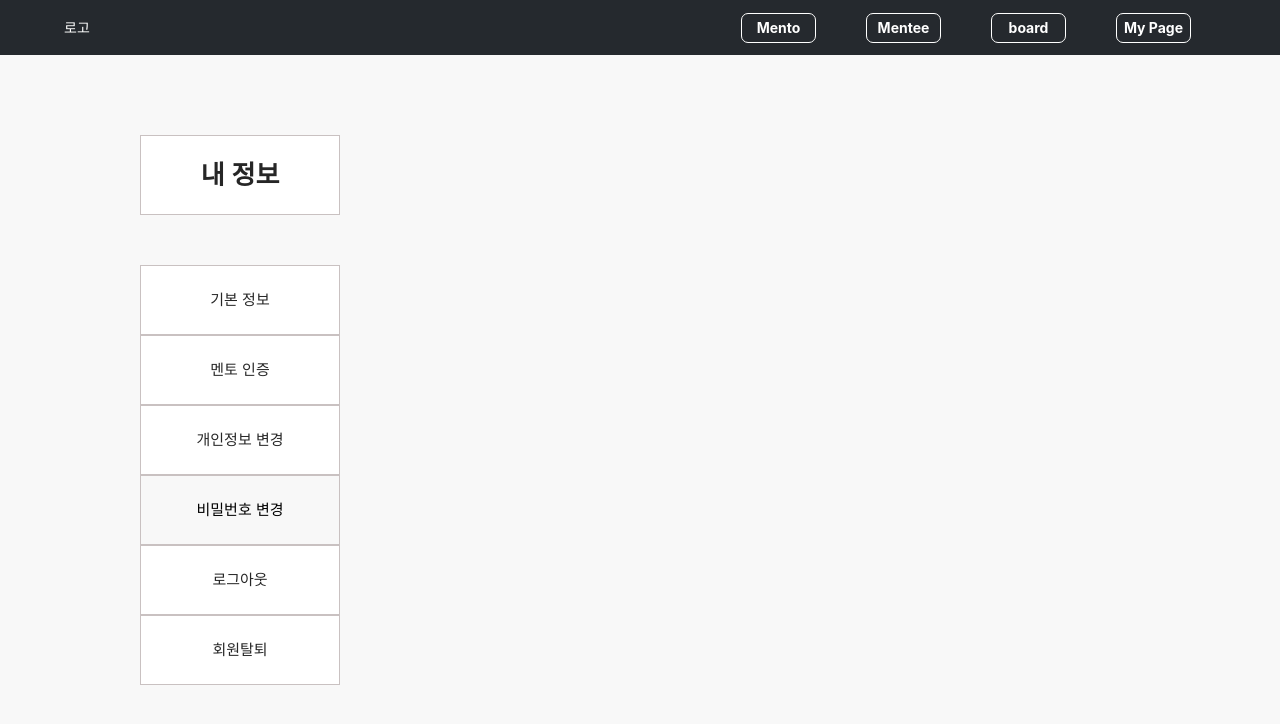
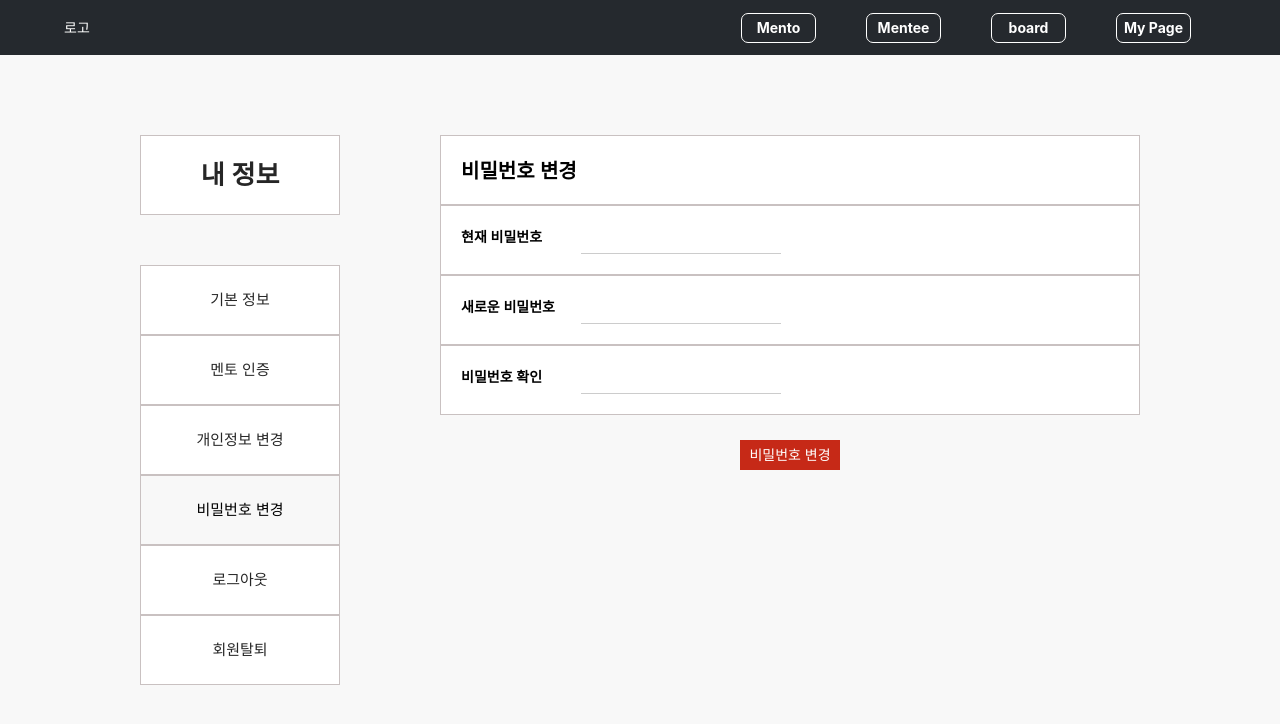
Before and after one commit to taewankang/elekant_front, a React (Create React App) app in the folder front/: page /mypage in a window 1280 px wide. Both pictures are taken after a click on the button "비밀번호 변경". Shown: the top 724 px of the page. Built offline with nearby package versions, Linux system fonts and the light colour scheme.

Commit message:
my page - changePassword

```diff
--- a/front/src/component/mypage/ChangePassword.js
+++ b/front/src/component/mypage/ChangePassword.js
@@ -1,10 +1,66 @@
-import React from 'react';
+//마이 페이지 - 비밀번호 변경
+import React, {useState, useEffect} from 'react';
+import {Block, Bold, Input, Title, CompleteButton, ButtonContainer} from './style';
+import styled from 'styled-components';
+import {BUTTON_COLOR} from '../../color';
+const ChangeContainer = styled.div`
+    width: 700px;
+    height: 400px;
+`
+
+const PasswordException = styled.span`
+    color: ${BUTTON_COLOR};
+    font-size: 12px;
+    display: flex;
+    align-items: center;
+    margin-left: 20px;
+`
 
 const ChangePassword = () => {
+    const [inputPwd, setInputPwd] = useState('');               //기존 비밀번호
+    const [userPwd, setPwd] = useState('');                     //비밀번호
+    const [checkPwd, setCheckPwd] = useState('');               //비밀번호 확인
+    const [checkInput, setCheckInput] = useState(false);        //기존의 비밀번호랑 맞는지 확인
+    const [confirmPwd, setConfirmPwd] = useState(true);        //새 비밀번호와 비밀번호 확인이 일치하는지 확인
+
+    const currentChange = (e) => { setInputPwd(e.target.value) }
+    const newChange = (e) => { setPwd(e.target.value) }
+    const confirmChange = (e) => { setCheckPwd(e.target.value) }
+
+    useEffect(() => {
+        userPwd === checkPwd ? setConfirmPwd(false) : setConfirmPwd(true);
+    }, [userPwd, checkPwd])
+
+    const onSubmit = (e) => {
+        // 기존의 비밀번호가 맞는지 확인(post로 확인)
+        // 새로 입력한 비밀번호가 비밀번호 확인이랑 맞는지 확인
+        e.preventDefault();
+        if(!confirmPwd) {        //비밀번호 변경 해주기
+        }
+    }
+
     return (
-        <div>
-
-        </div>
+        <ChangeContainer>
+            <Title>비밀번호 변경</Title>
+            <form onSubmit={onSubmit}>
+                <Block>
+                    <Bold>현재 비밀번호</Bold>
+                    <Input onChange={currentChange} type='password'/>
+                </Block>
+                <Block>
+                    <Bold>새로운 비밀번호</Bold>
+                    <Input onChange={newChange} type='password'/>
+                </Block>
+                <Block>
+                    <Bold>비밀번호 확인</Bold>
+                    <Input onChange={confirmChange} type='password'/>
+                    { confirmPwd && <PasswordException>비밀번호가 다릅니다.</PasswordException> }
+                </Block>
+                <ButtonContainer>
+                    <CompleteButton>비밀번호 변경</CompleteButton>
+                </ButtonContainer>
+            </form>
+        </ChangeContainer>
     )
 }
 
--- a/front/src/component/mypage/Exit.js
+++ b/front/src/component/mypage/Exit.js
@@ -1,3 +1,4 @@
+// 마이 페이지 - 회원 탈퇴
 import React from 'react';
 
 const Exit = () => {
--- a/front/src/component/mypage/IdentifyMento.js
+++ b/front/src/component/mypage/IdentifyMento.js
@@ -1,3 +1,4 @@
+//마이 페이지 - 멘토 인증
 import React from 'react';
 
 const IdentifyMento = () => {
--- a/front/src/component/mypage/Logout.js
+++ b/front/src/component/mypage/Logout.js
@@ -1,3 +1,4 @@
+//마이 페이지 - 로그아웃
 import React from 'react';
 
 const Logout = () => {
--- a/front/src/component/mypage/Menu.js
+++ b/front/src/component/mypage/Menu.js
@@ -1,3 +1,4 @@
+//마이 페이지 - 좌측 메뉴
 import React, {useEffect} from 'react';
 import styled from 'styled-components';
 import {MY_PAGE_BORDER, MY_PAGE_BUTTON} from '../../color';
--- a/front/src/component/mypage/NormalInfo.js
+++ b/front/src/component/mypage/NormalInfo.js
@@ -1,3 +1,4 @@
+// 마이 페이지 - 기본 정보
 import React from 'react';
 import styled from 'styled-components';
 import {Block, Bold, Title} from './style';
--- a/front/src/component/mypage/PersonalInfo.js
+++ b/front/src/component/mypage/PersonalInfo.js
@@ -1,6 +1,7 @@
+//마이 페이지 - 개인 정보 변경
 import React, {useState, useEffect} from 'react';
 import styled from 'styled-components';
-import {Block, Bold, Title, Input, CompleteButton} from './style';
+import {Block, Bold, Title, Input, CompleteButton, ButtonContainer} from './style';
 import {useSelector} from 'react-redux';
 import {PlusCircleOutlined} from '@ant-design/icons'
 import {BUTTON_COLOR} from '../../color';
@@ -8,32 +9,27 @@ import 'antd/dist/antd.css';
 
 const PersonContainer = styled.div`
     width: 700px;
-    height:
-    background-color: #000000;
+    height: 400px;
 `
 
-const ButtonContainer = styled.div`
-    display: flex;
-    justify-content: center;
-    margin-top: 25px;
-`
 const NameException = styled.span`
     color: ${BUTTON_COLOR};
     font-size: 12px;
     display: flex;
     align-items: center;
     margin-left: 20px;
-
 `
 
 const PersonalInfo = () => {
     const {name, nickname, school} = useSelector(state => state.reducer);
-    const [username, setName] = useState('');
-    const [userNick, setNickname] = useState('');
+    const [username, setName] = useState('');                       //이름
+    const [userNick, setNickname] = useState('');                   //닉네임
     const [checkName, setCheckName] = useState(false);
     const [checkNick, setCheckNick] = useState(false);
+
     const nameChange = (e) => {setName(e.target.value)}
     const nicknameChange = (e) => {setNickname(e.target.value)}
+
     const onSubmit = (e) => {
         e.preventDefault();
         if(username === '') setCheckName(true);
@@ -60,18 +56,12 @@ const PersonalInfo = () => {
                 <Block>
                     <Bold>이름 변경</Bold>
                     <Input value={username} onChange={nameChange}/>
-                    {
-                        checkName &&
-                        <NameException>※ 이름을 입력하세요</NameException>
-                    }
+                    { checkName && <NameException>※ 이름을 입력하세요</NameException> }
                 </Block>
                 <Block>
                     <Bold>닉네임 변경</Bold>
                     <Input value={userNick} onChange={nicknameChange}/>
-                    {
-                        checkNick &&
-                        <NameException>※ 이름을 입력하세요</NameException>
-                    }
+                    { checkNick && <NameException>※ 닉네임을 입력하세요</NameException> }
                 </Block>
                 <Block>
                     <Bold>학교 추가</Bold>
--- a/front/src/component/mypage/style.js
+++ b/front/src/component/mypage/style.js
@@ -11,7 +11,7 @@ export const Block = styled.div`
 `
 
 export const Bold = styled.div`
-    width: 80px;
+    width: 120px;
     font-weight: 800;
 `
 
@@ -36,6 +36,12 @@ export const Input = styled.input`
     &:focus{border-bottom: 1px solid #000000;}
 `
 
+export const ButtonContainer = styled.div`
+    display: flex;
+    justify-content: center;
+    margin-top: 25px;
+`
+
 export const CompleteButton = styled.button`
     width: 100px;
     height: 30px;
```
